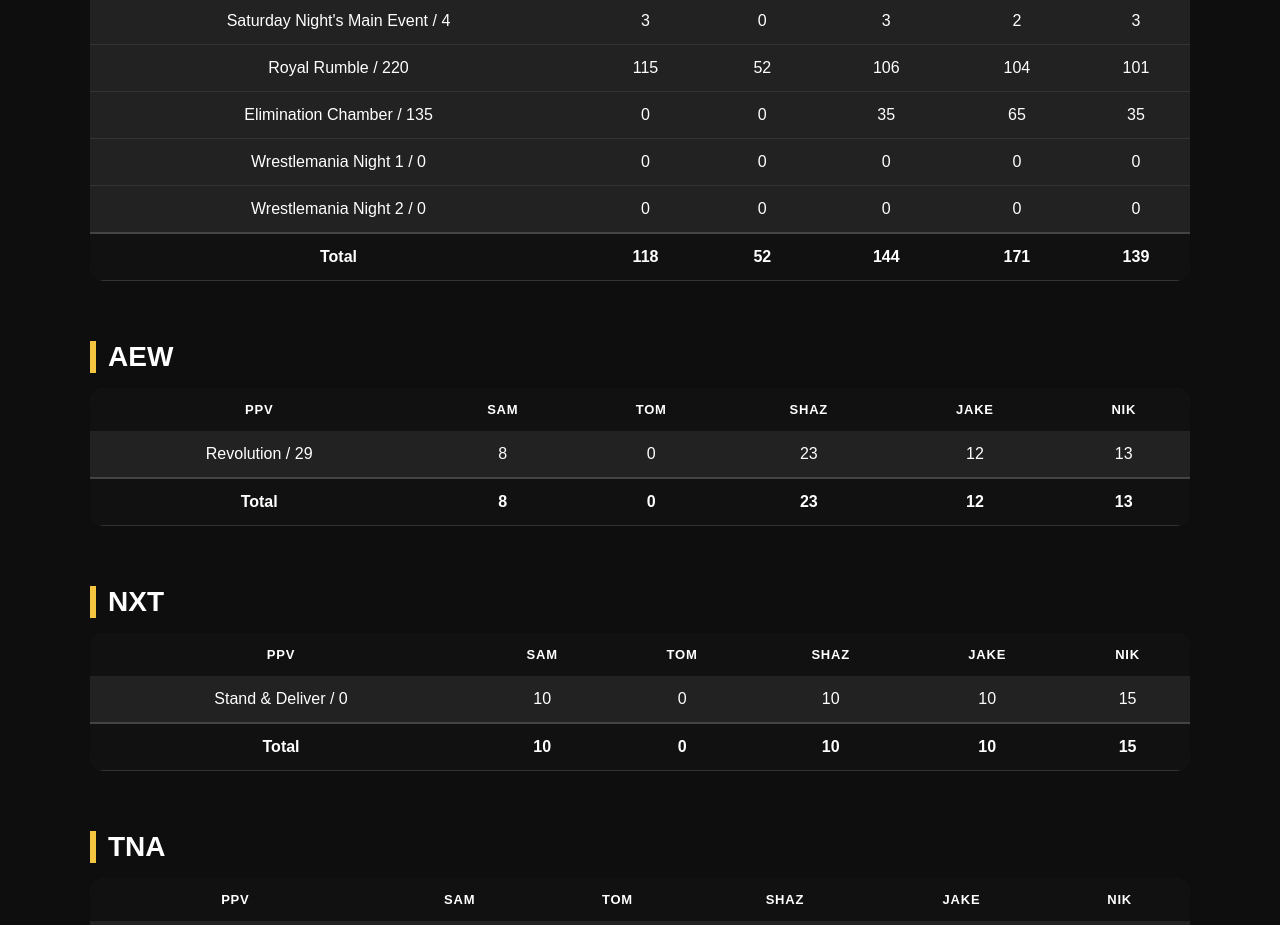
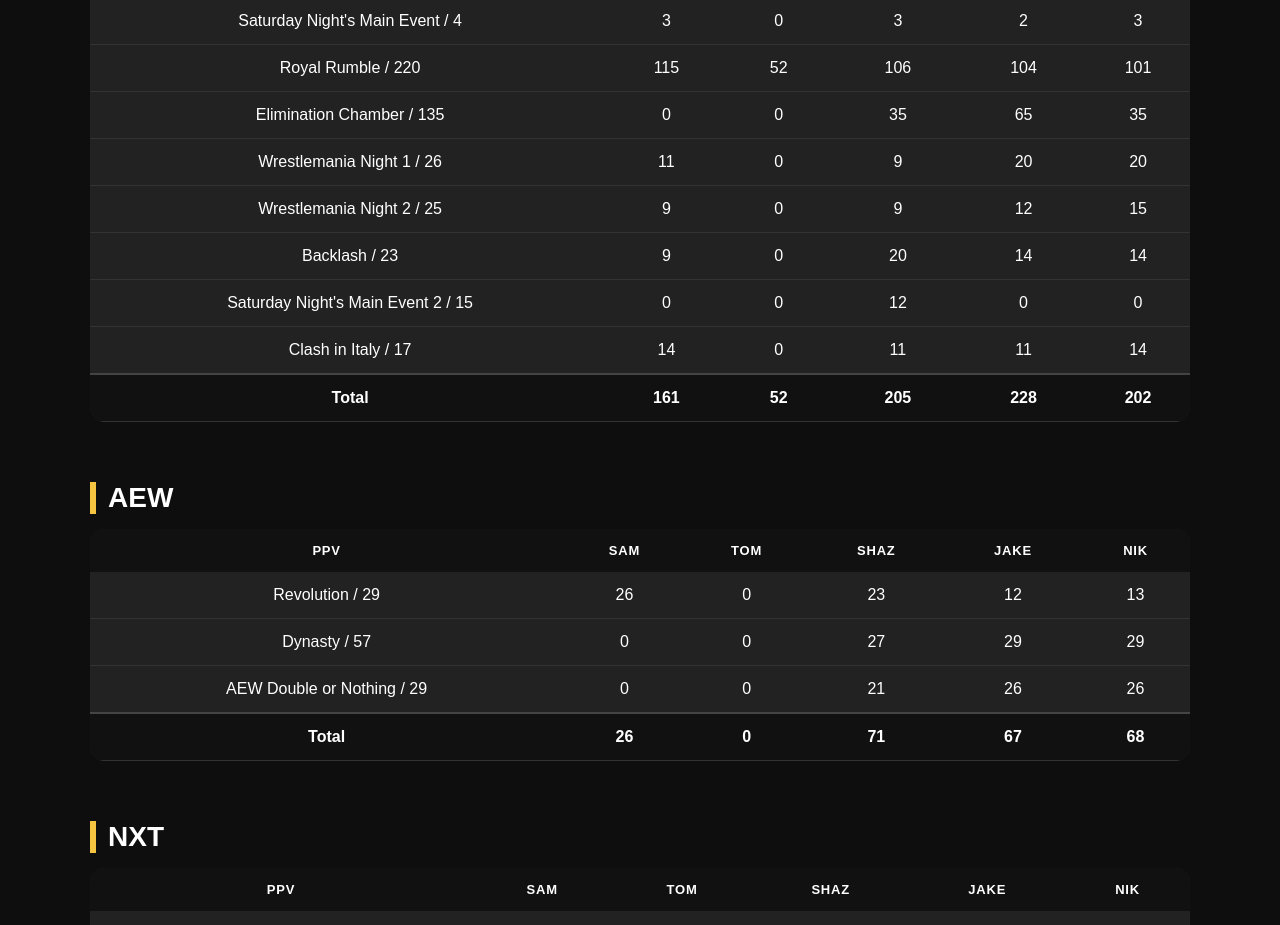
Before and after one commit to nikhilkalhan92/wrestling-ppv-league, a React (Vite) app in the folder wrestling-ppv-league/: page / in a window 1280 px wide. Shown: the part 780-1705 px from the top of the page. Built offline with nearby package versions, Linux system fonts and the light colour scheme.

Commit message:
added mania backlash snme italy and aew double or nothing

```diff
--- a/wrestling-ppv-league/public/data/scores.json
+++ b/wrestling-ppv-league/public/data/scores.json
@@ -6,11 +6,16 @@
       "Saturday Night's Main Event": 4,
       "Royal Rumble": 220,
       "Elimination Chamber": 135,
-      "Wrestlemania Night 1": 0,
-      "Wrestlemania Night 2": 0
+      "Wrestlemania Night 1": 26,
+      "Wrestlemania Night 2": 25,
+      "Backlash": 23,
+      "Saturday Night's Main Event 2": 15,
+      "Clash in Italy": 17
     },
     "AEW": {
-      "Revolution": 29
+      "Revolution": 29,
+      "Dynasty": 57,
+      "AEW Double or Nothing": 29
     },
     "TNA": {
       "Genesis": 8
@@ -23,11 +28,17 @@
       "WWE": {
         "Saturday Night's Main Event": 3,
         "Royal Rumble": 115,
-        "Elimination Chamber": 0
+        "Elimination Chamber": 0,
+        "Wrestlemania Night 1": 11,
+        "Wrestlemania Night 2": 9,
+        "Backlash": 9,
+        "Saturday Night's Main Event 2": 0,
+        "Clash in Italy": 14
       },
       "AEW": {
-        "Revolution": 8,
-        "Dynasty": 0
+        "Revolution": 26,
+        "Dynasty": 0,
+        "AEW Double or Nothing": 0
       },
       "TNA": {
         "Genesis": 5
@@ -58,12 +69,16 @@
         "Saturday Night's Main Event": 3,
         "Royal Rumble": 106,
         "Elimination Chamber": 35,
-        "Wrestlemania Night 1": 0,
-        "Wrestlemania Night 2": 0
+        "Wrestlemania Night 1": 9,
+        "Wrestlemania Night 2": 9,
+        "Backlash": 20,
+        "Saturday Night's Main Event 2": 12,
+        "Clash in Italy": 11
       },
       "AEW": {
         "Revolution": 23,
-        "Dynasty": 0
+        "Dynasty": 27,
+        "AEW Double or Nothing": 21
       },
       "TNA": {
         "Genesis": 5
@@ -76,12 +91,16 @@
         "Saturday Night's Main Event": 2,
         "Royal Rumble": 104,
         "Elimination Chamber": 65,
-        "Wrestlemania Night 1": 0,
-        "Wrestlemania Night 2": 0
+        "Wrestlemania Night 1": 20,
+        "Wrestlemania Night 2": 12,
+        "Backlash": 14,
+        "Saturday Night's Main Event 2": 0,
+        "Clash in Italy": 11
       },
       "AEW": {
         "Revolution": 12,
-        "Dynasty": 0
+        "Dynasty": 29,
+        "AEW Double or Nothing": 26
       },
       "TNA": {
         "Genesis": 4
@@ -94,12 +113,17 @@
         "Saturday Night's Main Event": 3,
         "Royal Rumble": 101,
         "Elimination Chamber": 35,
-        "Wrestlemania Night 1": 0,
-        "Wrestlemania Night 2": 0
+        "Wrestlemania Night 1": 20,
+        "Wrestlemania Night 2": 15,
+        "Backlash": 14,
+        "Saturday Night's Main Event 2": 0,
+        "Clash in Italy": 14
+
       },
       "AEW": {
         "Revolution": 13,
-        "Dynasty": 0
+        "Dynasty": 29,
+        "AEW Double or Nothing": 26
       },
       "TNA": {
         "Genesis": 5
```
Also changed, not shown: wrestling-ppv-league/public/archive/aew.html (+155 -0 lines), 1 other file (tests, documents, lock files or other folders).
